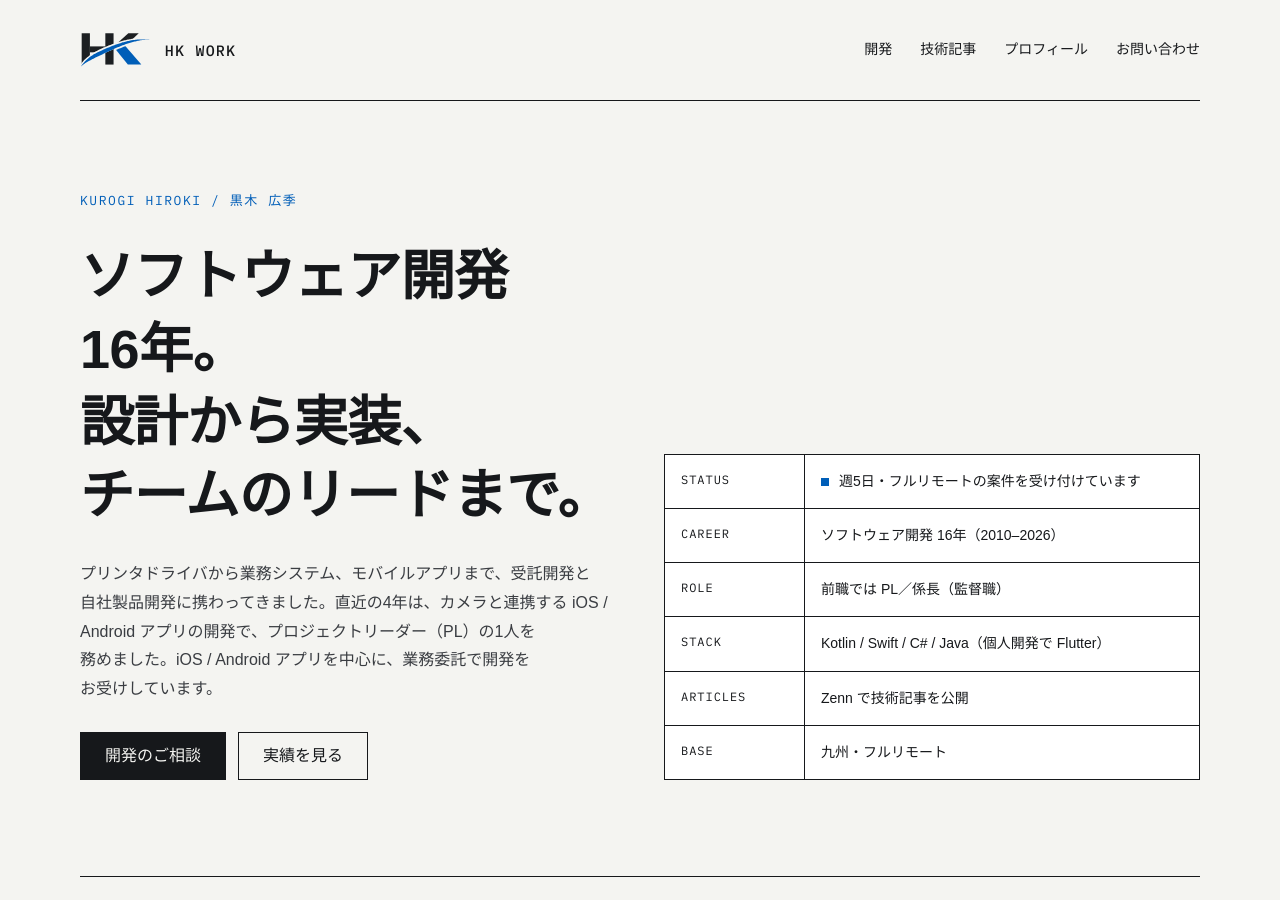
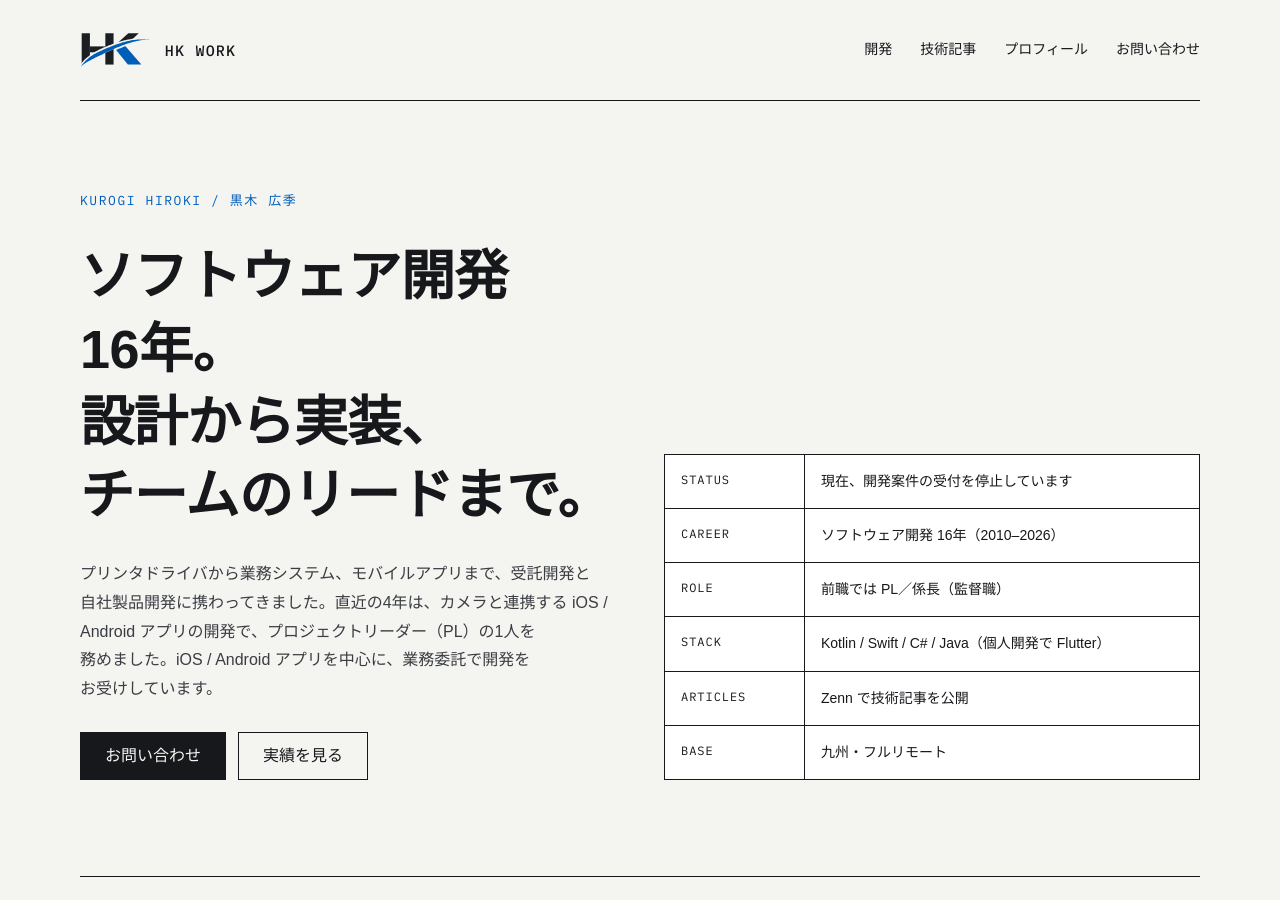
Before and after one commit to hirokikurogi-oss/hirokikurogi-oss.github.io, a Jekyll site: the page built from index.html, in a window 1280 px wide and 900 px high. Built offline with Jekyll 4.4.1, drawn with Linux system fonts in a browser that asks for light colours; some web fonts are replaced; some of the changed text lies outside the part shown.

Commit message:
開発案件の受付を停止にする
受付停止中は、トップのボタンを「お問い合わせ」にし、お問い合わせ欄に停止中の案内を出す。

Co-Authored-By: Claude Opus 5.5 <noreply@anthropic.com>

```diff
--- a/_config.yml
+++ b/_config.yml
@@ -10,7 +10,7 @@ zenn: hk_work
 writer_url: https://green062576.studio.site/
 
 # 開発案件の受付状況。open = 受付中、closed = 受付停止
-availability: open
+availability: closed
 
 # スキル表の横棒の最大値（年）
 skill_scale_years: 7
--- a/index.html
+++ b/index.html
@@ -8,7 +8,7 @@ layout: default
     <h1>ソフトウェア開発16年。<br>設計から実装、チームのリードまで。</h1>
     <p class="lead">プリンタドライバから業務システム、モバイルアプリまで、受託開発と自社製品開発に携わってきました。直近の4年は、カメラと連携する iOS / Android アプリの開発で、プロジェクトリーダー（PL）の1人を務めました。iOS / Android アプリを中心に、業務委託で開発をお受けしています。</p>
     <div class="actions">
-      <a class="btn btn-primary" href="#contact">開発のご相談</a>
+      <a class="btn btn-primary" href="#contact">{% if site.availability == 'open' %}開発のご相談{% else %}お問い合わせ{% endif %}</a>
       <a class="btn" href="#engineer">実績を見る</a>
     </div>
   </div>
@@ -162,6 +162,9 @@ layout: default
   <div class="stack">
     <p class="label">§04 CONTACT</p>
     <h2>お問い合わせ</h2>
+    {%- if site.availability != 'open' %}
+    <p><strong>現在、新しい開発案件の受付を停止しています。</strong>再開するときは、このページでお知らせします。</p>
+    {%- endif %}
     <p class="muted">開発のご相談は、メールでどうぞ。2営業日以内にお返事します。契約の形（準委任・請負）はご相談ください。職務経歴書・スキルシートは、ご依頼があればお送りします。</p>
     <p>メール：<a href="mailto:{{ site.email }}">{{ site.email }}</a><br>GitHub：<a href="https://github.com/{{ site.github }}">{{ site.github }}</a><br>Zenn：<a href="https://zenn.dev/{{ site.zenn }}">{{ site.zenn }}</a></p>
     <p class="note">執筆のご依頼は<a href="{{ site.writer_url }}">ライターとしてのポートフォリオ</a>からどうぞ。</p>
```
